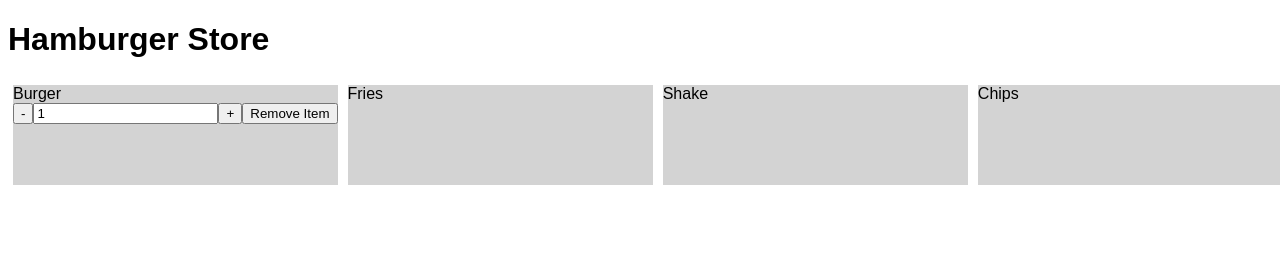
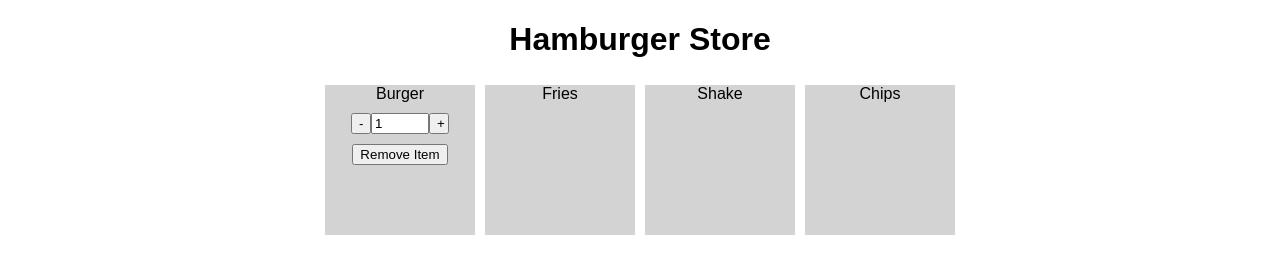
Before and after one commit to Jake-Rice/food-delivery-app, a React app: page / in a window 1280 px wide. Both pictures are taken after a click on the element "Burger". Built offline with nearby package versions, Linux system fonts and the light colour scheme.

Commit message:
Style updates

```diff
--- a/src/App.css
+++ b/src/App.css
@@ -1,22 +1,47 @@
 body {
     font-family: sans-serif;
+    margin: 0;
+}
+
+.menu-page {
+    text-align: center;
+}
+
+.menu-title {
+    text-align: center;
+}
+
+.menu-container {
+    display: inline-block;
+    margin: auto;
 }
 
 .menu {
     display: flex;
-    width: 100vw;
+    flex-wrap: wrap;
+    margin: auto;
+    justify-content: center;
 }
 
 .menu-item {
-    display: flex;
-    flex-direction: column;
-    width: 1000px;
-    height: 100px;
+    width: 150px;
+    height: 150px;
     background-color: lightgray;
     margin: 5px;
 }
 
 .num-container {
     display: flex;
+    flex-wrap: wrap;
     flex-direction: row;
+    justify-content: center;
+    padding: 10px;
 }
+
+.add-sub-button {
+    width: 20px;
+}
+
+.number-field {
+    width: 50px;
+}
--- a/src/components/Menu.js
+++ b/src/components/Menu.js
@@ -49,27 +49,35 @@ const Menu = () => {
     }
 
     return (
-        <div>
-            <h1>Hamburger Store</h1>
-            <form className="menu">
+        <div  className="menu-page">
+            <div className="menu-title">
+                <h1>Hamburger Store</h1>
+            </div>
+            <div className={"menu-container"}>
+            <form className={"menu"}>
                 {
                     order.map((item, index) => {
                         return (
                             <div key={"item-"+index} name={"item-"+index} onClick={() => {order[index].num==0 && handleAdd(index)}} className={"menu-item"}>
                                 <label>{item.name}</label>
                                 {showNum[index] &&
-                                    <div className={"num-container"} onClick={e => e.stopPropagation()}>
-                                        <input name={"minus-"+index} type="button" value="-" onClick={() => handleSubtract(index)} />
-                                        <input id={"item-"+index} name={item.name} value={order[index].num!==0 ? order[index].num : ""} onChange={handleChange} onBlur={() => {if (order[index].num==="") update(index, 0)}} />
-                                        <input name={"plus-"+index} type="button" value="+" onClick={() => handleAdd(index)} />
-                                        <input name={"remove-"+index} type="button" value="Remove Item" onClick={() => update(index, 0)} />
-                                    </div>
+                                    <>
+                                        <div className={"num-container"} onClick={e => e.stopPropagation()}>
+                                            <input name={"minus-"+index} type="button" value="-" onClick={() => handleSubtract(index)} className={"add-sub-button"}/>
+                                            <input id={"item-"+index} name={item.name} value={order[index].num!==0 ? order[index].num : ""} onChange={handleChange} onBlur={() => {if (order[index].num==="") update(index, 0)}} className={"number-field"}/>
+                                            <input name={"plus-"+index} type="button" value="+" onClick={() => handleAdd(index)} className={"add-sub-button"}/>
+                                        </div>
+                                        <div className={"remove-button-container"} onClick={e => e.stopPropagation()}>
+                                            <input name={"remove-"+index} type="button" value="Remove Item" onClick={() => update(index, 0)} />
+                                        </div>
+                                    </>
                                 }
                             </div>
                         )
                     })
                 }
             </form>
+            </div>
         </div>
     )
 }
```
